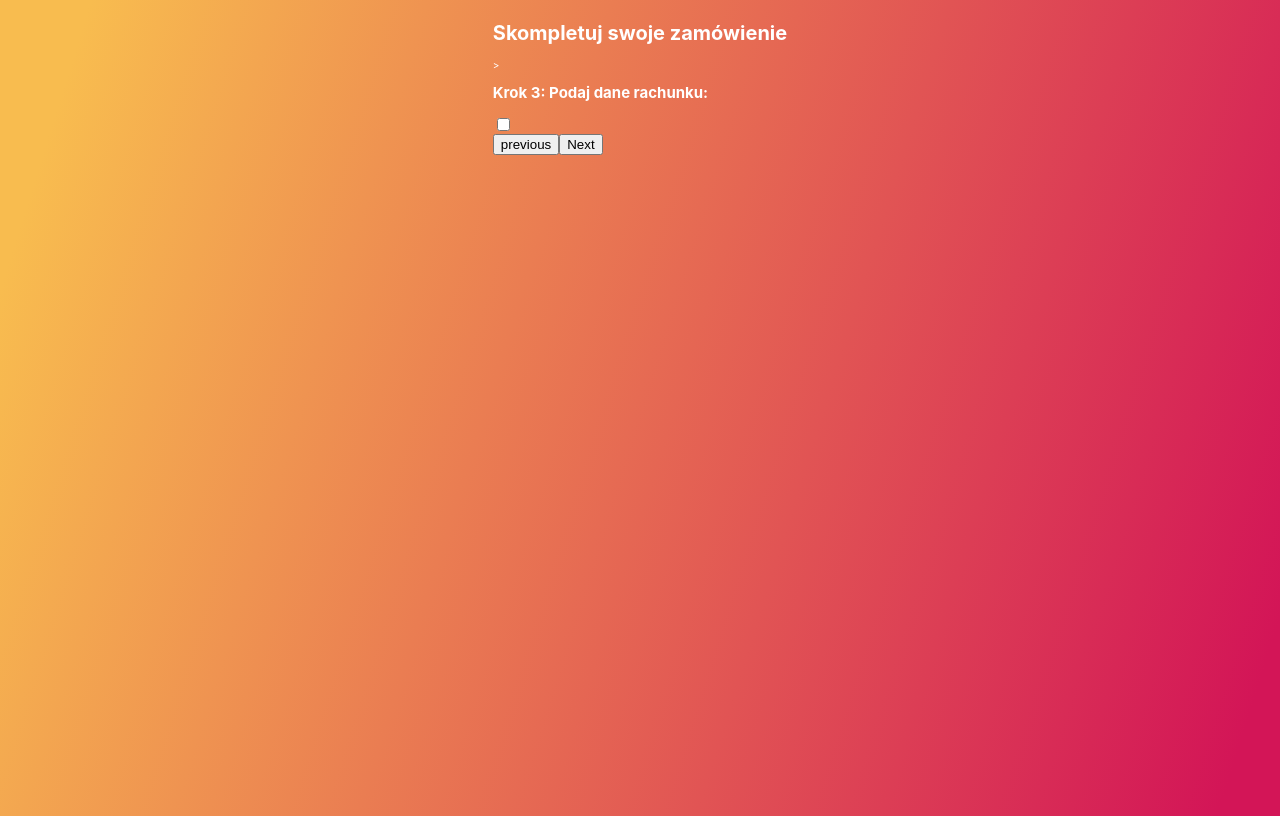
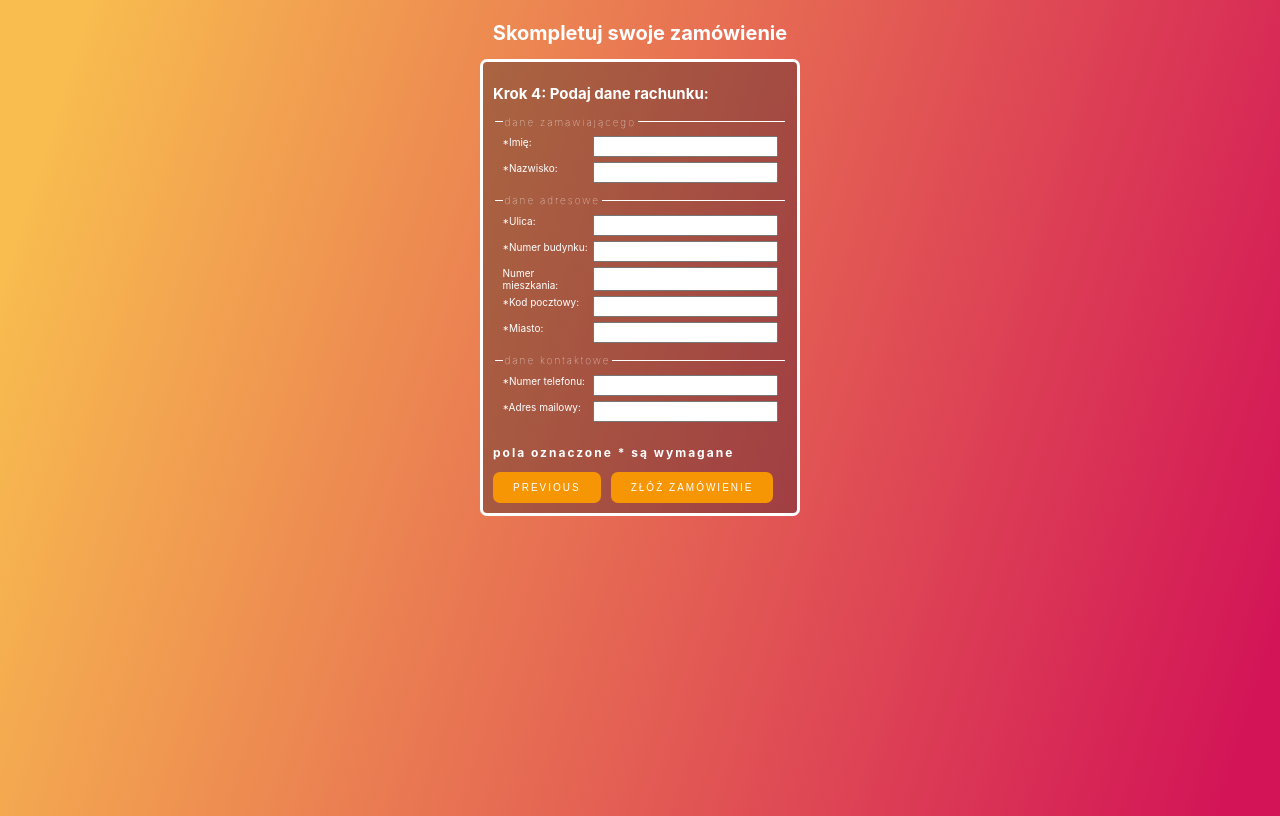
Before and after one commit to Mietlicha/multi-form-step, a React (Create React App) app: page /step3 in a window 1280 px wide. Built offline with nearby package versions, Linux system fonts and the light colour scheme.

Commit message:
add step 3 fixes in previous steps

```diff
--- a/src/App.js
+++ b/src/App.js
@@ -5,12 +5,15 @@ import { Step2 } from './components/Step2';
 import { Step3 } from './components/Step3';
 import { Step4 } from './components/Step4';
 import { Thanks } from './components/Thanks';
+import { Header } from './components/styled-components/Header';
 import './App.css';
 
 function App() {
   return (
     <>
-      <h1>Skompletuj swoje zamówienie</h1>
+      <Header>
+        <h1>Skompletuj swoje zamówienie</h1>
+      </Header>
       <Router>
         <Route exact path="/" component={Step1} />
         <Route path="/step2" component={Step2} />
--- a/src/components/Step2.js
+++ b/src/components/Step2.js
@@ -41,7 +41,7 @@ export const Step2 = () => {
           ref={register({ required: true })}
           value="1"
         />
-        <ImageLabel className="label1" htmlFor="graphic_1"></ImageLabel>
+        <ImageLabel htmlFor="graphic_1"></ImageLabel>
         <Input
           id="graphic_2"
           type="radio"
@@ -49,7 +49,7 @@ export const Step2 = () => {
           ref={register({ required: true })}
           value="2"
         />
-        <ImageLabel className="label2" htmlFor="graphic_2"></ImageLabel>
+        <ImageLabel htmlFor="graphic_2"></ImageLabel>
         <Input
           id="graphic_3"
           type="radio"
@@ -57,7 +57,7 @@ export const Step2 = () => {
           ref={register({ required: true })}
           value="3"
         />
-        <ImageLabel className="label3" htmlFor="graphic_3"></ImageLabel>
+        <ImageLabel htmlFor="graphic_3"></ImageLabel>
         <Input
           id="graphic_4"
           type="radio"
--- a/src/components/Step3.js
+++ b/src/components/Step3.js
@@ -1,36 +1,218 @@
 import React from 'react';
-import { useDispatch } from 'react-redux';
+import { useDispatch, useSelector } from 'react-redux';
 import { useHistory } from 'react-router-dom';
 import { useForm } from 'react-hook-form';
-import { chooseGraphic } from '../store/rootSlice';
+import { chooseBillingInfo } from '../store/rootSlice';
+import { Form } from './styled-components/Form';
 import { Link } from 'react-router-dom';
+import { StepComplete, Previous, Next } from './styled-components/Steps';
+import { Error } from './styled-components/Error';
+import { Fieldset } from './styled-components/Fieldset';
 
 export const Step3 = () => {
   const dispatch = useDispatch();
   const history = useHistory();
-  const { register, handleSubmit } = useForm();
+  const billingInfo = useSelector((state) => state.billingInfo);
+  const { register, errors, handleSubmit } = useForm();
 
   const onSubmit = (data) => {
-    history.push('./step4');
+    dispatch(chooseBillingInfo(data));
+    const form = document.querySelector('form');
+    form.style.opacity = '0';
+    form.style.transition = '0.3s all';
+    setTimeout(() => {
+      history.push('./step4');
+      form.style.opacity = '1';
+    }, 300);
+    setTimeout(() => {
+      form.style.opacity = '1';
+    }, 500);
   };
 
   return (
-    <form onSubmit={handleSubmit(onSubmit)}>
-      ><h2>Krok 3: Podaj dane rachunku:</h2>
-      <div>
-        <input type="checkbox" name="graphic1" id="graphic1" />
-        <label htmlFor="graphic1"></label>
-      </div>
-      <div className="stepComplete">
+    <Form onSubmit={handleSubmit(onSubmit)}>
+      <h2>Krok 4: Podaj dane rachunku:</h2>
+      <Fieldset>
+        <legend>dane zamawiającego</legend>
+        <div>
+          <label htmlFor="billingInfo_name">*Imię: </label>
+          <input
+            defaultValue={billingInfo.firstName}
+            id="billingInfo_name"
+            type="text"
+            name="firstName"
+            ref={register({
+              required: 'pole nie może być puste!',
+              pattern: {
+                value: /^[a-zA-ZżźćńółęąśŻŹĆĄŚĘŁÓŃ]{3,15}$/,
+                message: 'imię musi zaweirać 3 do 15 liter',
+              },
+            })}
+          />
+          {errors.firstName && <Error>{errors.firstName.message}</Error>}
+        </div>
+
+        <div>
+          <label htmlFor="billingInfo_lastName">*Nazwisko: </label>
+          <input
+            defaultValue={billingInfo.lastName}
+            id="billingInfo_lastName"
+            type="text"
+            name="lastName"
+            ref={register({
+              required: 'pole nie może być puste!',
+              pattern: {
+                value: /^[a-zA-ZżźćńółęąśŻŹĆĄŚĘŁÓŃ]{3,15}$/,
+                message: 'nazwisko musi zaweirać 3 do 15 liter',
+              },
+            })}
+          />
+          {errors.lastName && <Error>{errors.lastName.message}</Error>}
+        </div>
+      </Fieldset>
+
+      <Fieldset>
+        <legend>dane adresowe</legend>
+        <div>
+          <label htmlFor="billingInfo_street">*Ulica: </label>
+          <input
+            defaultValue={billingInfo.street}
+            id="billingInfo_street"
+            type="text"
+            name="street"
+            ref={register({
+              required: 'pole nie może być puste!',
+              pattern: {
+                value: /^[a-zA-ZżźćńółęąśŻŹĆĄŚĘŁÓŃ0-9-\s]{3,55}$/,
+                message:
+                  'proszę wprowadzić od 3 do 55 znaków.Dozwolona spacja i myślnik',
+              },
+            })}
+          />
+          {errors.street && <Error>{errors.street.message}</Error>}
+        </div>
+
+        <div>
+          <label htmlFor="billingInfo_building">*Numer budynku: </label>
+          <input
+            defaultValue={billingInfo.building}
+            id="billingInfo_building"
+            type="text"
+            name="building"
+            ref={register({
+              required: 'pole nie może być puste!',
+              pattern: {
+                value: /^[a-zA-Z0-9-/\\]{1,4}$/,
+                message:
+                  'proszę wprowadzić max 4 znaki (bez polskich). dozwolone liczby, litery, myślnik i slesz',
+              },
+            })}
+          />
+          {errors.building && <Error>{errors.building.message}</Error>}
+        </div>
+
+        <div>
+          <label htmlFor="billingInfo_apartment">Numer mieszkania: </label>
+          <input
+            defaultValue={billingInfo.apartment}
+            id="billingInfo_apartment"
+            type="text"
+            name="apartment"
+            ref={register({
+              pattern: {
+                value: /^[a-zA-Z0-9-/\\]{1,4}$/,
+                message:
+                  'proszę wprowadzić max 4 znaki (bez polskich). dozwolone liczby, litery, myślnik i slesz',
+              },
+            })}
+          />
+          {errors.apartment && <Error>{errors.apartment.message}</Error>}
+        </div>
+
+        <div>
+          <label htmlFor="billingInfo_zip">*Kod pocztowy: </label>
+          <input
+            defaultValue={billingInfo.zip}
+            id="billingInfo_zip"
+            type="text"
+            name="zip"
+            ref={register({
+              required: 'pole nie może być puste!',
+              pattern: {
+                value: /^[0-9]{2}-[0-9]{3}$/,
+                message: 'proszę wprowadzić liczby w formacie xx-xxx',
+              },
+            })}
+          />
+          {errors.zip && <Error>{errors.zip.message}</Error>}
+        </div>
+
+        <div>
+          <label htmlFor="billingInfo_town">*Miasto: </label>
+          <input
+            defaultValue={billingInfo.town}
+            id="billingInfo_town"
+            type="text"
+            name="town"
+            ref={register({
+              required: 'pole nie może być puste!',
+              pattern: {
+                value: /^[a-zA-ZżźćńółęąśŻŹĆĄŚĘŁÓŃ0-9-\s]{3,55}$/,
+                message:
+                  'proszę wprowadzić od 3 do 55 znaków. dozwolone liczby, litery, myślnik i slesz',
+              },
+            })}
+          />
+          {errors.town && <Error>{errors.town.message}</Error>}
+        </div>
+      </Fieldset>
+
+      <Fieldset>
+        <legend>dane kontaktowe</legend>
+        <div>
+          <label htmlFor="billingInfo_phoneNumber">*Numer telefonu: </label>
+          <input
+            defaultValue={billingInfo.phoneNumber}
+            id="billingInfo_phoneNumber"
+            type="text"
+            name="phoneNumber"
+            ref={register({
+              required: 'pole nie może być puste!',
+              pattern: {
+                value: /^[\+]?[(]?[0-9]{3}[)]?[-\s\.]?[0-9]{3}[-\s\.]?[0-9]{4,6}$/,
+                message:
+                  'proszę wprowadzić 9 cyfrowy numer poprzedzony kodem kraju np. +48 ',
+              },
+            })}
+          />
+          {errors.phoneNumber && <Error>{errors.phoneNumber.message}</Error>}
+        </div>
+
+        <div>
+          <label htmlFor="billingInfo_email">*Adres mailowy: </label>
+          <input
+            defaultValue={billingInfo.email}
+            id="billingInfo_email"
+            type="text"
+            name="email"
+            ref={register({
+              required: 'pole nie może być puste!',
+              pattern: {
+                value: /[^@ \t\r\n]+@[^@ \t\r\n]+\.[^@ \t\r\n]+/,
+                message: 'email musi zawierać @ oraz nazwę domeny',
+              },
+            })}
+          />
+          {errors.email && <Error>{errors.email.message}</Error>}
+        </div>
+      </Fieldset>
+      <p>pola oznaczone * są wymagane</p>
+      <StepComplete>
         <Link to="/step2">
-          <button className="previous" type="submit">
-            previous
-          </button>
+          <Previous type="submit">previous</Previous>
         </Link>
-        <button className="next" type="submit">
-          Next
-        </button>
-      </div>
-    </form>
+        <Next type="submit">złóż zamówienie</Next>
+      </StepComplete>
+    </Form>
   );
 };
--- a/src/components/styled-components/Error.js
+++ b/src/components/styled-components/Error.js
@@ -4,4 +4,5 @@ export const Error = styled.span`
   color: rgb(245 226 5);
   margin-bottom: 1rem;
   display: block;
+  grid-column: 1 /-1;
 `;
--- /dev/null
+++ b/src/components/styled-components/Fieldset.js
@@ -0,0 +1,23 @@
+import styled from 'styled-components';
+
+export const Fieldset = styled.fieldset`
+  border: none;
+  border-top: 1px solid white;
+
+  & > div {
+    display: grid;
+    grid-template-columns: 1.5fr 2fr;
+    margin: 0.5rem 0;
+  }
+
+  & > legend {
+    font-weight: lighter;
+    letter-spacing: 2px;
+  }
+
+  & + p {
+    font-weight: bold;
+    font-size: 1.2rem;
+    letter-spacing: 2px;
+  }
+`;
--- a/src/components/styled-components/Form.js
+++ b/src/components/styled-components/Form.js
@@ -3,10 +3,10 @@ import styled from 'styled-components';
 export const Form = styled.form`
   background: rgba(14, 16, 27, 0.3);
   margin: 0 auto;
-  margin-top: 3.5rem;
   border: 3px solid white;
   border-radius: 7px;
-  padding: 1rem 2rem;
+  padding: 1rem;
+  max-width: 32rem;
 `;
 
 export const Input = styled.input`
--- /dev/null
+++ b/src/components/styled-components/Header.js
@@ -0,0 +1,6 @@
+import styled from 'styled-components';
+
+export const Header = styled.header`
+  display: flex;
+  justify-content: center;
+`;
--- a/src/components/styled-components/Steps.js
+++ b/src/components/styled-components/Steps.js
@@ -6,8 +6,8 @@ const Button = styled.button`
   text-transform: uppercase;
   border: none;
   padding: 1rem 2rem;
-  font-size: 1.2rem;
-  letter-spacing: 5px;
+  font-size: 1rem;
+  letter-spacing: 2px;
   border-radius: 7px;
   cursor: pointer;
 
@@ -30,6 +30,7 @@ export const StepComplete = styled.div`
 
 export const Next = styled(Button)`
   margin-left: auto;
+  margin-left: 1rem;
 `;
 
 export const Previous = styled(Button)`
--- a/src/store/rootSlice.js
+++ b/src/store/rootSlice.js
@@ -13,6 +13,9 @@ const rootSlice = createSlice({
       apartment: '',
       city: '',
       zip: '',
+      town: '',
+      email: '',
+      phoneNumber: '',
     },
   },
   reducers: {
@@ -23,7 +26,7 @@ const rootSlice = createSlice({
       state.graphic = action.payload;
     },
     chooseBillingInfo: (state, action) => {
-      state.chooseBillingInfo = action.payload;
+      state.billingInfo = action.payload;
     },
   },
 });
```
Also changed, not shown: src/App.css (+0 -95 lines).
